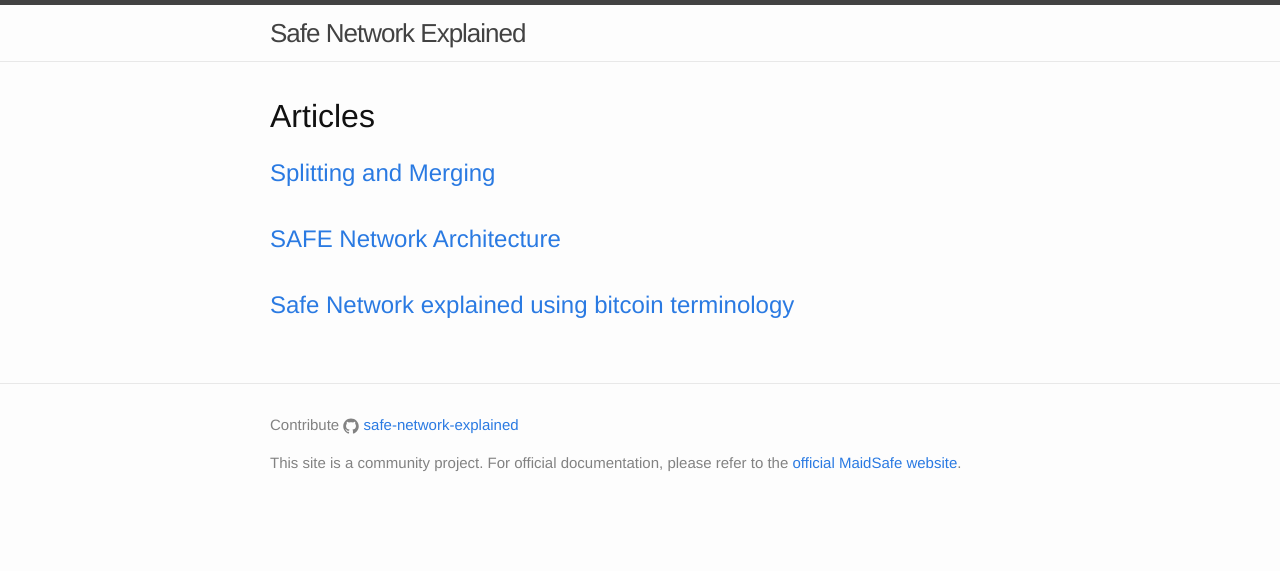
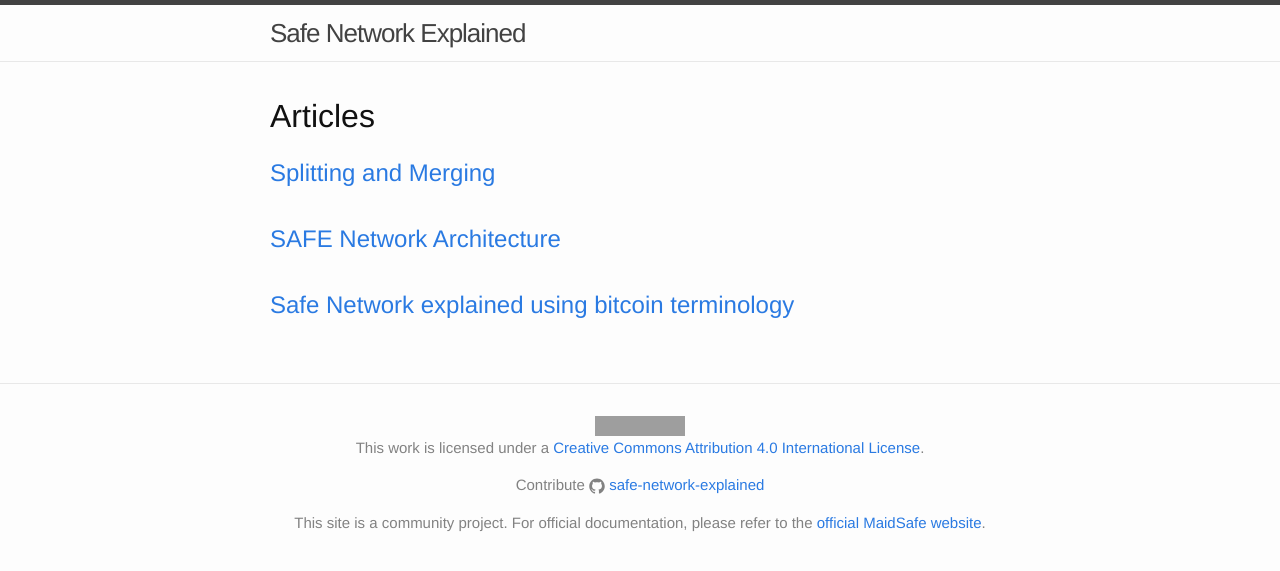
Before and after one commit to safe-network-explained/safe-network-explained.github.io, a Jekyll site: the page built from index.html, in a window 1280 px wide. Shown: the top 571 px of the page. Built offline with Jekyll 4.4.1, drawn with Linux system fonts in a browser that asks for light colours; grey boxes are pictures that could not be loaded.

Commit message:
Add license CC by 4.0

```diff
--- a/_includes/footer.html
+++ b/_includes/footer.html
@@ -4,7 +4,18 @@
 
     <div class="footer-col-wrapper">
 
-      <div class="footer-col footer-col-1">
+      <div class="footer-col footer-col-1 text-center">
+
+      <p>
+        <a rel="license" href="http://creativecommons.org/licenses/by/4.0/">
+            <img alt="Creative Commons License" style="border-width:0" src="https://i.creativecommons.org/l/by/4.0/88x31.png" />
+        </a>
+        <br />
+        This work is licensed under a
+        <a rel="license" href="http://creativecommons.org/licenses/by/4.0/">
+            Creative Commons Attribution 4.0 International License</a>.
+      </p>
+
         <ul class="social-media-list">
           {% if site.github_username %}
           <li>
--- a/_sass/_base.scss
+++ b/_sass/_base.scss
@@ -23,6 +23,10 @@
     -o-font-feature-settings: "kern" 1;
     font-feature-settings: "kern" 1;
     font-kerning: normal;
+}
+
+.text-center {
+    text-align: center;
 }
 
 
```
Also changed, not shown: readme.md.
